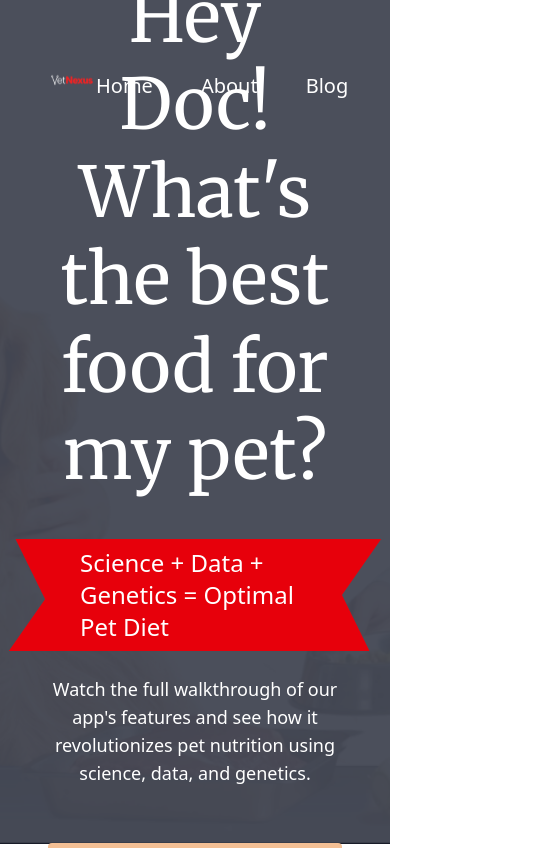
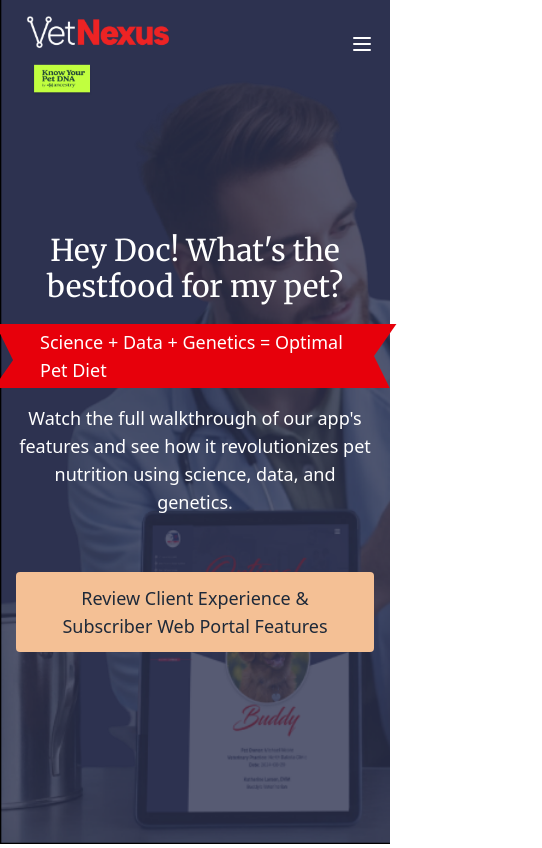
Before and after one commit to visy-ani/vet-nexus, a Vue app: page / in a window 390 px wide. Shown: the top 848 px of the page, 542 px wide, since content can reach past the window. Built offline with nearby package versions, Linux system fonts and the light colour scheme.

Commit message:
refactor navigation and hero section styles; add mobile menu functionality

```diff
--- a/src/App.vue
+++ b/src/App.vue
@@ -2,41 +2,48 @@
   <div class="min-h-screen">
     <!-- Navbar -->
     <nav :class="[
-      'fixed w-full z-50 transition-all duration-300',
+      'navbar fixed w-full z-50 transition-all duration-300',
       isScrolled
         ? 'py-4 bg-white/10 backdrop-blur-md border-b border-white/10 shadow-lg'
         : 'py-12'
     ]">
-      <div class="navcontainer mx-auto flex justify-between items-start">
+      <div class="navcontainer mx-auto flex justify-between items-start px-4">
         <!-- Logo and Know image aligned left -->
         <div class="flex flex-col items-start">
-          <img src="/src/assets/Logo.svg" alt="Logo" class="h-16 w-auto">
-          <img src="/src/assets/Know.png" alt="Know Logo" class="h-12 w-auto mt-2 px-6">
+          <img src="/src/assets/Logo.svg" alt="Logo" class="h-12 w-auto sm:h-16">
+          <img src="/src/assets/Know.png" alt="Know Logo" class="h-8 w-auto mt-2 px-4 sm:h-12 sm:px-6">
         </div>
 
-        <!-- Navigation Links aligned top -->
-        <div class="flex mt-6 space-x-12">
-          <!-- Use conditional classes for link text color -->
-          <a href="#"
-            :class="[isScrolled ? 'text-black hover:text-gray-500' : 'text-white hover:text-gray-300', 'text-xl font-light']">
-            Home
+        <!-- Mobile Menu Button -->
+        <button @click="toggleMenu" class="block lg:hidden mt-6">
+          <svg xmlns="http://www.w3.org/MPH" viewBox="0 0 24 24" fill="none" stroke="currentColor"
+            :class="[isScrolled ? 'text-black' : 'text-white']" class="w-6 h-6">
+            <path v-if="!isMenuOpen" stroke-linecap="round" stroke-linejoin="round" stroke-width="2"
+              d="M4 6h16M4 12h16M4 18h16" />
+            <path v-else stroke-linecap="round" stroke-linejoin="round" stroke-width="2" d="M6 18L18 6M6 6l12 12" />
+          </svg>
+        </button>
+
+        <!-- Desktop Navigation -->
+        <div class="hidden lg:flex mt-6 space-x-12">
+          <a v-for="link in navLinks" :key="link" href="#" :class="[
+            isScrolled ? 'text-black hover:text-gray-500' : 'text-white hover:text-gray-300',
+            'text-xl font-light'
+          ]">
+            {{ link }}
           </a>
-          <a href="#"
-            :class="[isScrolled ? 'text-black hover:text-gray-500' : 'text-white hover:text-gray-300', 'text-xl font-light']">
-            About
-          </a>
-          <a href="#"
-            :class="[isScrolled ? 'text-black hover:text-gray-500' : 'text-white hover:text-gray-300', 'text-xl font-light']">
-            Blog
-          </a>
-          <a href="#"
-            :class="[isScrolled ? 'text-black hover:text-gray-500' : 'text-white hover:text-gray-300', 'text-xl font-light']">
-            News
-          </a>
-          <a href="#"
-            :class="[isScrolled ? 'text-black hover:text-gray-500' : 'text-white hover:text-gray-300', 'text-xl font-light']">
-            Contact Us
-          </a>
+        </div>
+
+        <!-- Mobile/Tablet Menu -->
+        <div v-show="isMenuOpen"
+          class="lg:hidden absolute top-full left-0 w-full bg-white/95 backdrop-blur-md shadow-lg">
+          <div class="flex flex-col py-4">
+            <a v-for="link in navLinks" :key="link" href="#"
+              class="px-6 py-3 text-black hover:bg-gray-100 text-lg border-b border-gray-100 last:border-none"
+              @click="closeMenu">
+              {{ link }}
+            </a>
+          </div>
         </div>
       </div>
     </nav>
@@ -44,25 +51,27 @@
     <!-- Hero Section -->
     <section class="relative h-screen">
       <!-- Background Image with Overlay -->
-      <div class="absolute inset-0 bg-cover bg-center bg-[url('/src/assets/hero-bg.png')]">
-        <div class="absolute inset-0" style="background-color: rgba(30, 35, 50, 0.8);"></div>
+      <div class="absolute inset-0 bg-center bg-[#2D3250]">
+        <div class="absolute inset-0 bg-cover bg-[url('/src/assets/hero-bg.png')]"></div>
       </div>
 
       <!-- Content -->
       <div class="relative container mx-auto h-full flex flex-col items-center justify-center text-white">
-        <h1 class="text-[70px] font-light text-center leading-tight mb-8 mt-20"
+        <h1
+          class="text-3xl sm:text-4xl md:text-5xl lg:text-[70px] font-light text-center leading-tight mb-4 sm:mb-6 lg:mb-8 mt-10 sm:mt-16 lg:mt-20"
           style="font-family: 'Merriweather', serif;">
-          Hey Doc! What's the best<br />
-          food for my pet?
+          Hey Doc! What's the best<br class="hidden sm:block" />
+          <span class="sm:hidden"> </span>food for my pet?
         </h1>
 
 
 
         <!-- Red Ribbon -->
-        <div class="relative bg-red-600 transform -skew-x-[35deg] py-2 px-8 mb-6 mt-2
+        <div class="relative bg-red-600 transform -skew-x-[35deg] py-1 sm:py-2 px-4 sm:px-8 mb-4 sm:mb-6 mt-1 sm:mt-2
             before:content-[''] before:absolute before:top-0 before:right-0 before:bottom-0 before:left-[-5px]
             before:bg-red-600 before:transform before:skew-x-[50deg] before:-z-10">
-          <span class="block transform skew-x-[35deg] text-2xl font-light relative">
+          <span
+            class="block transform skew-x-[35deg] text-lg sm:text-2xl font-light relative whitespace-normal sm:whitespace-nowrap px-2 sm:px-0">
             Science + Data + Genetics = Optimal Pet Diet
           </span>
         </div>
@@ -85,7 +94,7 @@
 
     <!-- Database Section -->
     <section class="py-6 bg-white">
-      <div class="container mx-auto flex gap-4">
+      <div class="container mx-auto flex gap-4 databaseSection">
         <!-- Left Side - Phone Mockup -->
         <div class="auto">
           <img src="/src/assets/phone-mockup.png" alt="Pet Health Profile Mobile App" class="rounded-3xl" />
@@ -138,10 +147,11 @@
     <section class="py-20 bg-[#2D3250] text-white">
       <div class="container mx-auto">
         <!-- Top Content -->
-        <div class="grid grid-cols-2 gap-4 mb-20">
+        <div :class="['accountGrid flex flex-col sm:grid grid-cols-2 gap-4 mb-20']">
           <div class="flex flex-col justify-start">
-            <h2 class="text-3xl font-medium mb-4 whitespace-nowrap" style="font-family: 'Merriweather'">
-              Evaluate Account Creation Process</h2>
+            <h2 class="text-3xl font-medium mb-4 whitespace-nowrap" :style="{ fontFamily: 'Merriweather' }">
+              Evaluate Account Creation Process
+            </h2>
             <p class="mb-8 max-w-[30rem]">
               We encourage every prospective subscriber to our Pet Nutritional
               Technology service offering to set aside a few minutes to create an
@@ -153,13 +163,13 @@
             </p>
             <div class="flex justify-center max-w-[30rem]">
               <button class="bg-[#F8B179] text-gray-600 px-8 py-3 rounded w-fit self-center font-bold"
-                style="font-family: 'Inter', sans-serif;">
+                :style="{ fontFamily: 'Inter, sans-serif' }">
                 Create Account
               </button>
             </div>
           </div>
           <div>
-            <img src="/src/assets/laptop-mockup.png" alt="Laptop Mockup" class="w-full" />
+            <img src="/src/assets/laptop-mockup.png" alt="Laptop Mockup" class="w-full">
           </div>
         </div>
 
@@ -298,7 +308,9 @@ export default {
         website: '',
         email: ''
       },
-      isScrolled: false
+      isScrolled: false,
+      isMenuOpen: false,
+      navLinks: ['Home', 'About', 'Blog', 'News', 'Contact Us']
     }
   },
   methods: {
@@ -308,6 +320,12 @@ export default {
     handleScroll() {
       const heroHeight = window.innerHeight;
       this.isScrolled = window.scrollY > heroHeight - 100;
+    },
+    toggleMenu() {
+      this.isMenuOpen = !this.isMenuOpen;
+    },
+    closeMenu() {
+      this.isMenuOpen = false;
     }
   },
   mounted() {
@@ -324,14 +342,67 @@ export default {
 .container {
   max-width: 1200px;
   margin: 0 auto;
-  padding: 0 3rem;
+  padding: 0 1rem;
+
+  @media (min-width: 640px) {
+    padding: 0 2rem;
+    display: flex;
+    flex-direction: column;
+    justify-content: center;
+    align-items: center;
+  }
+
+  @media (min-width: 1024px) {
+    padding: 0 3rem;
+  }
 }
 
 .navcontainer {
   max-width: 1400px;
   margin: 0 auto;
-  padding: 0 3rem;
+  padding: 0 1rem;
+
+  @media (min-width: 640px) {
+    padding: 0 2rem;
+  }
+
+  @media (min-width: 1024px) {
+    padding: 0 3rem;
+  }
 }
 
-/* Add any additional custom styles here */
+@media (max-width: 768px) {
+  .navbar {
+    padding: 0.5rem 0;
+  }
+
+  .accountGrid {
+    grid-template-rows: repeat(2, minmax(0, 1fr));
+    display: flex;
+    justify-content: center;
+    align-items: center;
+    text-align: center;
+  }
+}
+
+@media (max-width: 640px) {
+  h1 {
+    line-height: 1.2;
+    padding: 0 1rem;
+  }
+
+  .databaseSection {
+    display: flex;
+    flex-direction: column;
+    align-items: center;
+    text-align: center;
+  }
+}
+
+@media (min-width: 641px) and (max-width: 1024px) {
+  h1 {
+    line-height: 1.3;
+    padding: 0 2rem;
+  }
+}
 </style>
```
